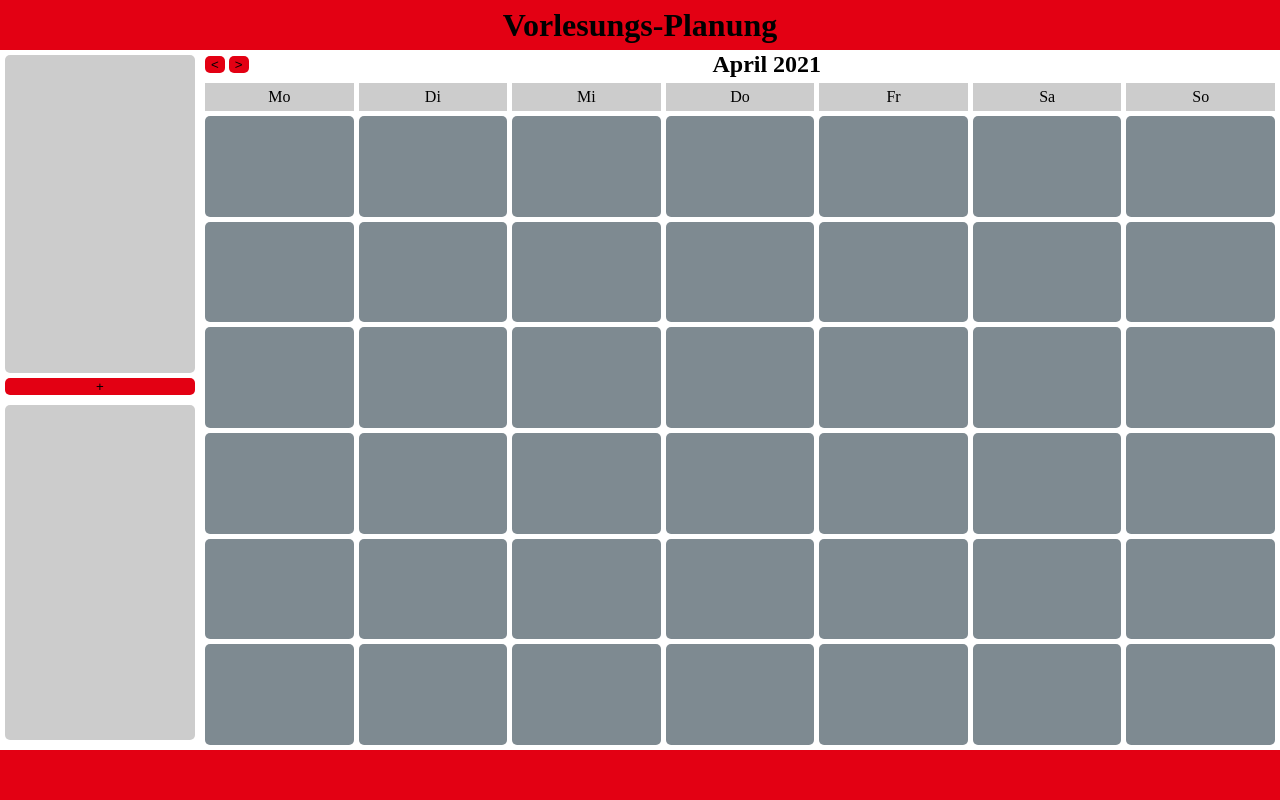
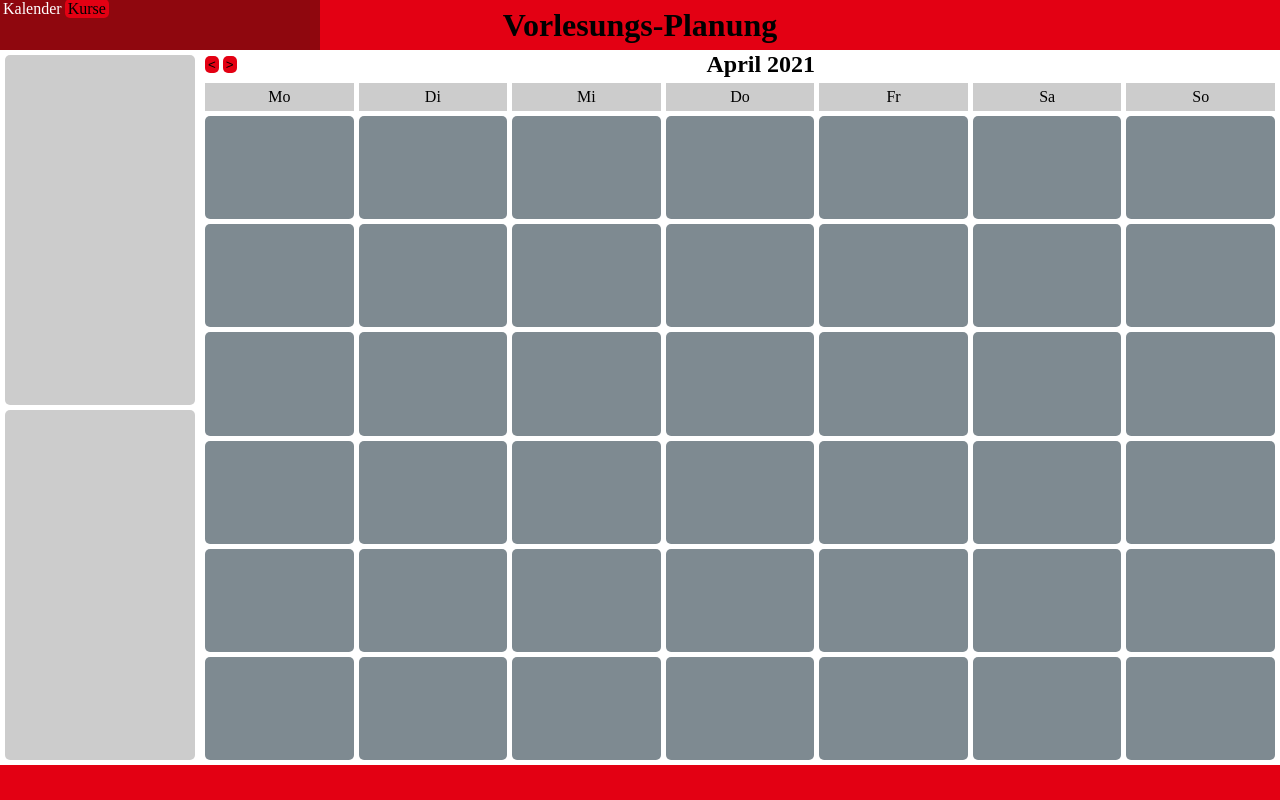
Before and after one commit to AntVil/vorlesungs-planung, a plain HTML site: page src/public/pages/calendar/index.html in a window 1280 px wide. Drawn offline with Linux system fonts and the light colour scheme; no server answers.

Commit message:
added class overview

```diff
--- a/src/public/generic-styles/classes.css
+++ b/src/public/generic-styles/classes.css
@@ -1,3 +1,20 @@
+button, a{
+    background-color: var(--theme-color-1);
+    border: none;
+    border-radius: 5px;
+    color: var(--text-color-1);
+    padding: 1px 3px 1px 3px;
+}
+
+button:hover, a:hover{
+    background-color: var(--theme-color-2);
+    color: var(--text-color-2);
+}
+
+button:active{
+    filter: brightness(50%);
+}
+
 .unselectable{
     user-select: none;
     -moz-user-select: none;
--- a/src/public/generic-styles/layout.css
+++ b/src/public/generic-styles/layout.css
@@ -7,10 +7,21 @@ body{
     position: fixed;
     display: grid;
     grid-template-rows: var(--header_height) 1fr var(--footer_height);
-    grid-template-columns: 1fr;
+    grid-template-columns: 1fr 3fr;
     width: 100%;
     height: 100%;
     margin: 0;
+}
+
+nav{
+    grid-column: 1 / span 1;
+    grid-row: 1 / span 1;
+    z-index: 1;
+}
+
+header{
+    grid-column: 1 / span 2;
+    grid-row: 1 / span 1;
 }
 
 header>h1{
@@ -25,8 +36,12 @@ header>h1{
 
 main{
     transition: all 0.3s;
+    grid-column: 1 / span 2;
+    grid-row: 2 / span 1;
 }
 
 footer{
     text-align: center;
+    grid-column: 1 / span 2;
+    grid-row: 3 / span 1;
 }
--- a/src/public/generic-styles/style.css
+++ b/src/public/generic-styles/style.css
@@ -50,19 +50,3 @@ main{
 footer{
     background-color: var(--theme-color-1);
 }
-
-button{
-    background-color: var(--theme-color-1);
-    border: none;
-    border-radius: 5px;
-    color: var(--text-color-1);
-}
-
-button:hover{
-    background-color: var(--theme-color-2);
-    color: var(--text-color-2);
-}
-
-button:active{
-    filter: brightness(50%);
-}
--- a/src/public/pages/calendar/index.html
+++ b/src/public/pages/calendar/index.html
@@ -15,17 +15,13 @@
     </head>
 
     <body>
+        <nav><a href="../class_overview/index.html">Kalender</a><a href="../class_overview/index.html">Kurse</a></nav>
         <header><h1>Vorlesungs-Planung</h1></header>
         <input id="rightbar_checkbox" type="checkbox" />
         <main>
             <aside id="leftbar">
-                <div>
-                    <div id="leftbar_classes" class="no_scroll"></div>
-                    <button onclick="addClass()">+</button>
-                </div>
-                <div>
-                    <div id="leftbar_lecturers" class="no_scroll"></div>
-                </div>
+                <div id="leftbar_classes" class="no_scroll"></div>
+                <div id="leftbar_lecturers" class="no_scroll"></div>
             </aside>
             <div id="calendar">
                 <div id="calendar_toolbar">
--- a/src/public/pages/calendar/style.css
+++ b/src/public/pages/calendar/style.css
@@ -25,24 +25,18 @@ leftbar
     display: grid;
     grid-template-rows: repeat(2, calc((100vh - var(--header_height) - var(--footer_height)) / 2));
     grid-template-columns: 1fr;
+    background-color: var(--theme-color-4);
+    gap: 5px;
+    padding: 5px;
 }
 
 #leftbar>div{
-    display: grid;
-    grid-template-rows: 1fr auto;
-    grid-template-columns: 1fr;
-    gap: 5px;
-    padding: 5px;
-    background-color: var(--theme-color-4);
-}
-
-#leftbar>div>div{
     width: 100%;
     background-color: var(--theme-color-5);
     border-radius: 5px;
 }
 
-#leftbar>div>div>div{
+#leftbar>div>div{
     text-align: center;
     background-color: var(--theme-color-1);
     border-radius: 5px;
@@ -51,15 +45,11 @@ leftbar
     word-wrap: break-word;
 }
 
-#leftbar>div>div>div:hover{
+#leftbar>div>div:hover{
     background-color: var(--theme-color-2);
     color: var(--text-color-2);
     border-color: var(--theme-color-4);
     cursor: pointer;
-}
-
-#leftbar>div>button{
-    width: 100%;
 }
 
 
--- a/src/public/pages/lecturer_selection/script.js
+++ /dev/null
@@ -1,3 +0,0 @@
-window.onload = function(){
-
-}
```
Also changed, not shown: src/public/pages/class_overview/index.html (renamed from src/public/pages/lecturer_registration/index.html, +5 -0 lines), src/public/pages/lecturer_selection/index.html (deleted, +0 -20 lines), src/public/pages/class_overview/script.js (renamed from src/public/pages/lecturer_registration/script.js), src/public/pages/class_overview/style.css (added), src/public/pages/lecturer_selection/style.css (deleted).
